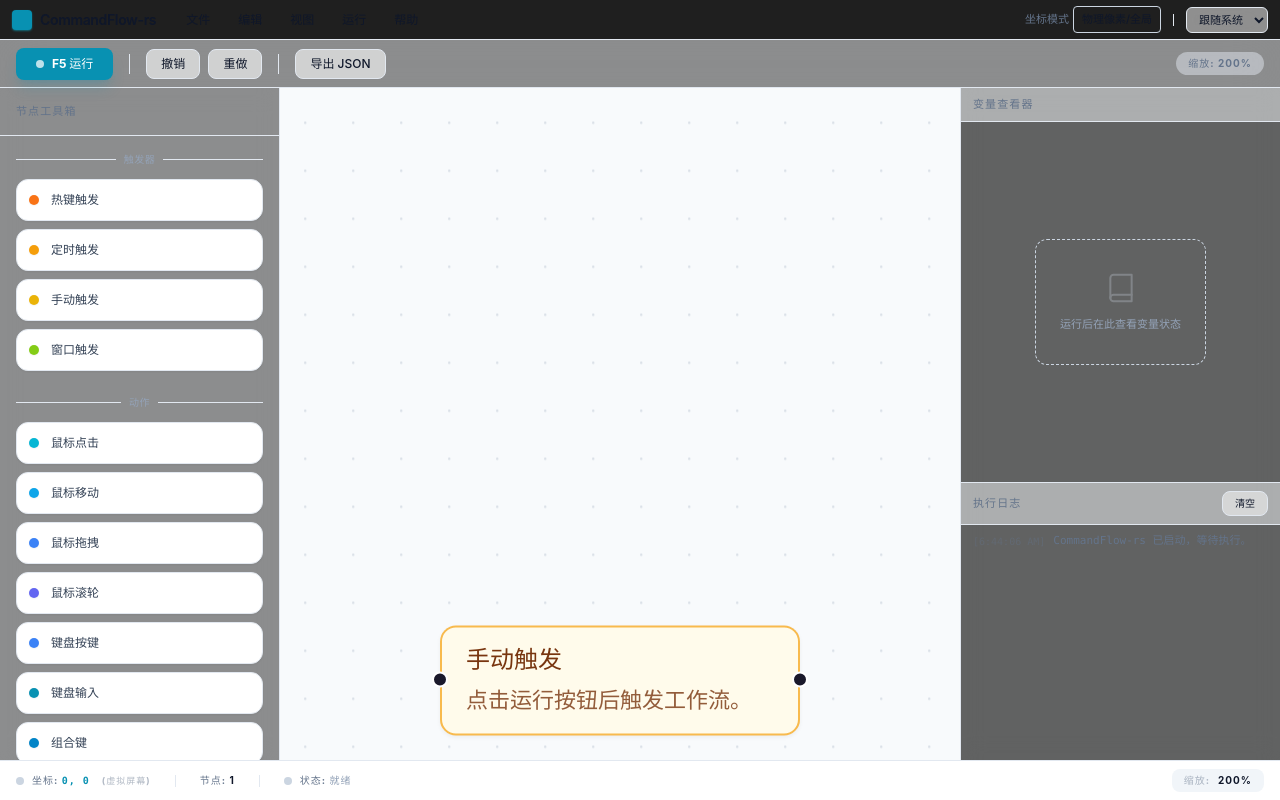
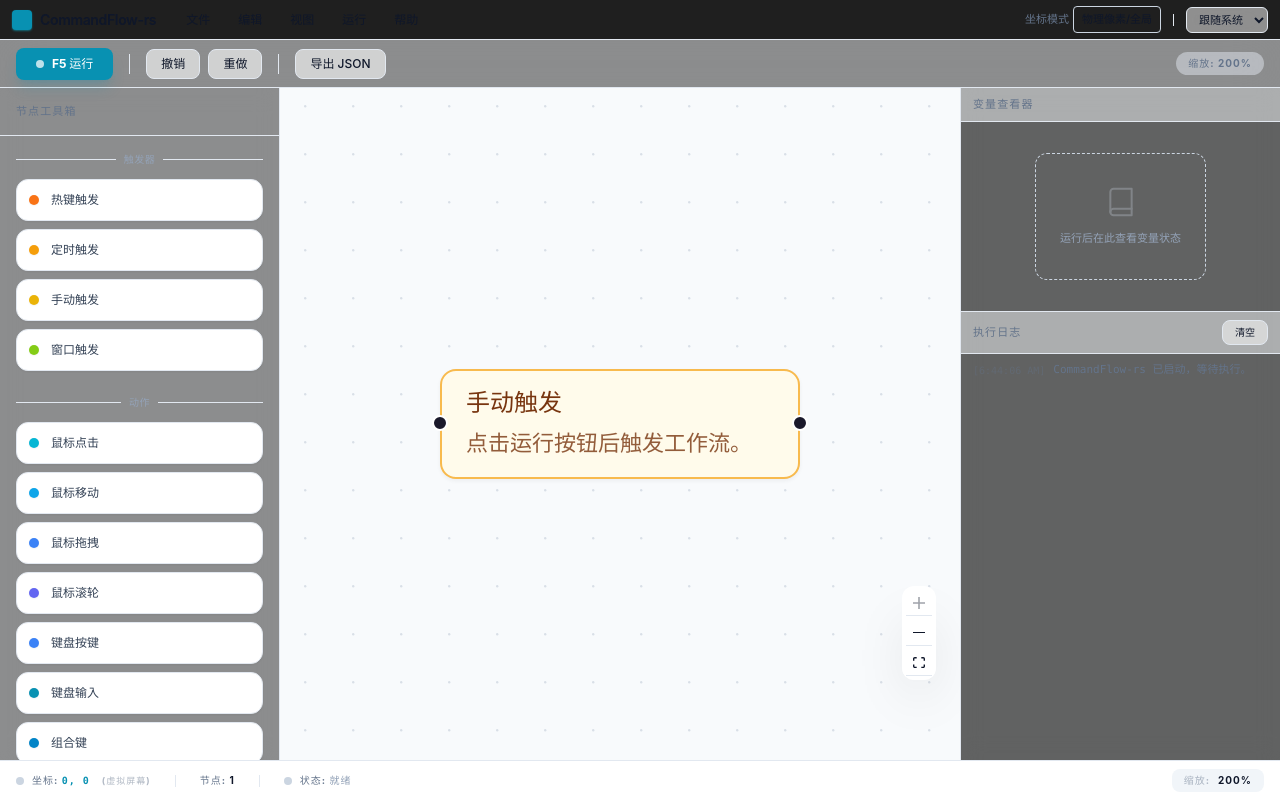
Before and after one commit to caojiachen1/CommandFlow-rs, a React (Vite) app: page / in a window 1280 px wide. Built offline with nearby package versions, Linux system fonts and the light colour scheme.

Commit message:
Refactor layout for NodePanel, ExecutionLog, and App components

```diff
--- a/src/App.tsx
+++ b/src/App.tsx
@@ -143,10 +143,10 @@ function App() {
         <Toolbar />
       </div>
 
-      <main className="flex flex-1 grid-cols-[280px_1fr_320px] overflow-hidden lg:grid">
+      <main className="flex min-h-0 flex-1 grid-cols-[280px_1fr_320px] overflow-hidden lg:grid">
         <NodePanel />
         <FlowEditor onPaneClick={handleFlowEditorPaneClick} />
-        <div className="flex flex-col border-l border-slate-200 bg-slate-50/30 backdrop-blur-md dark:border-neutral-800 dark:bg-neutral-900/40">
+        <div className="flex min-h-0 flex-col border-l border-slate-200 bg-slate-50/30 backdrop-blur-md dark:border-neutral-800 dark:bg-neutral-900/40">
           <div className="flex h-1/3 min-h-0 flex-col border-b border-slate-200 dark:border-neutral-800">
             <VariablePanel />
           </div>
--- a/src/components/ExecutionLog/index.tsx
+++ b/src/components/ExecutionLog/index.tsx
@@ -11,7 +11,7 @@ export default function ExecutionLog() {
   const { logs, clearLogs } = useExecutionStore()
 
   return (
-    <section className="flex h-full flex-col overflow-hidden">
+    <section className="flex h-full min-h-0 flex-col overflow-hidden">
       <div className="flex shrink-0 items-center justify-between border-b border-slate-200 bg-slate-50/50 px-3 py-2 dark:border-neutral-800 dark:bg-neutral-900/30">
         <h2 className="text-[11px] font-bold uppercase tracking-widest text-slate-500 dark:text-slate-400">执行日志</h2>
         <button
@@ -22,7 +22,7 @@ export default function ExecutionLog() {
           清空
         </button>
       </div>
-      <div className="flex flex-1 overflow-y-auto px-3 py-2 scrollbar-thin scrollbar-thumb-slate-200 dark:scrollbar-thumb-slate-800">
+      <div className="flex min-h-0 flex-1 overflow-y-auto px-3 py-2 scrollbar-thin scrollbar-thumb-slate-200 dark:scrollbar-thumb-slate-800">
         {logs.length === 0 && (
           <div className="flex h-full items-center justify-center text-slate-400 italic font-medium opacity-50">
             等待系统活动...
--- a/src/components/NodePanel/index.tsx
+++ b/src/components/NodePanel/index.tsx
@@ -46,11 +46,11 @@ export default function NodePanel() {
   }
 
   return (
-    <aside className="border-r border-slate-200 bg-slate-50/50 backdrop-blur-md dark:border-neutral-800 dark:bg-black/20">
-      <div className="flex h-12 items-center border-b border-slate-200 px-4 dark:border-neutral-800">
+    <aside className="flex h-full min-h-0 flex-col border-r border-slate-200 bg-slate-50/50 backdrop-blur-md dark:border-neutral-800 dark:bg-black/20">
+      <div className="flex h-12 shrink-0 items-center border-b border-slate-200 px-4 dark:border-neutral-800">
         <h2 className="text-[11px] font-bold uppercase tracking-widest text-slate-500 dark:text-slate-400">节点工具箱</h2>
       </div>
-      <div className="h-[calc(100%-3rem)] overflow-y-auto p-4 space-y-6 scrollbar-thin scrollbar-thumb-slate-200 dark:scrollbar-thumb-slate-800">
+      <div className="min-h-0 flex-1 space-y-6 overflow-y-auto p-4 scrollbar-thin scrollbar-thumb-slate-200 dark:scrollbar-thumb-slate-800">
         {groups.map((group) => (
           <section key={group.title}>
             <h3 className="mb-3 flex items-center gap-2 text-[10px] font-bold uppercase tracking-wider text-slate-400">
```
